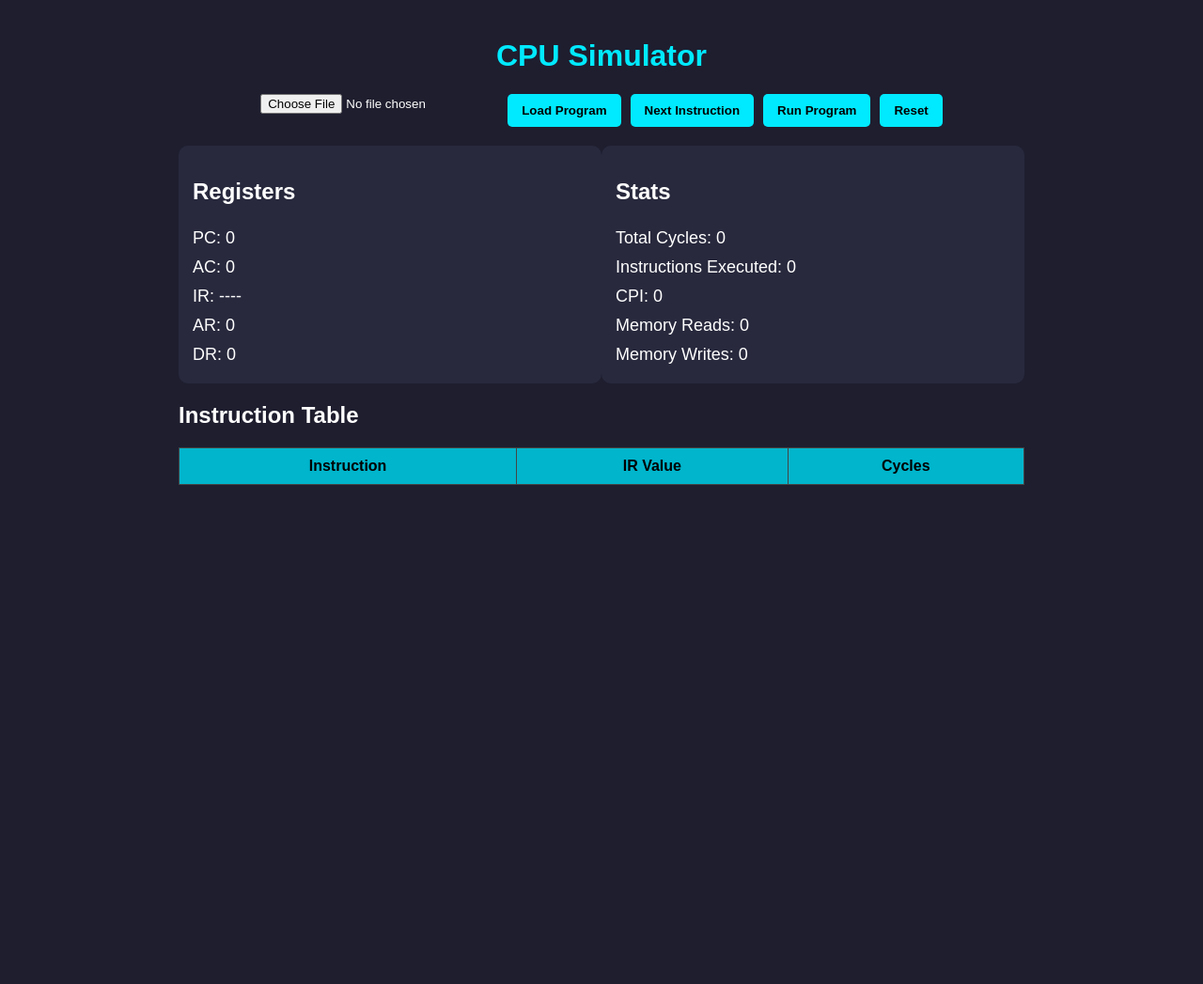
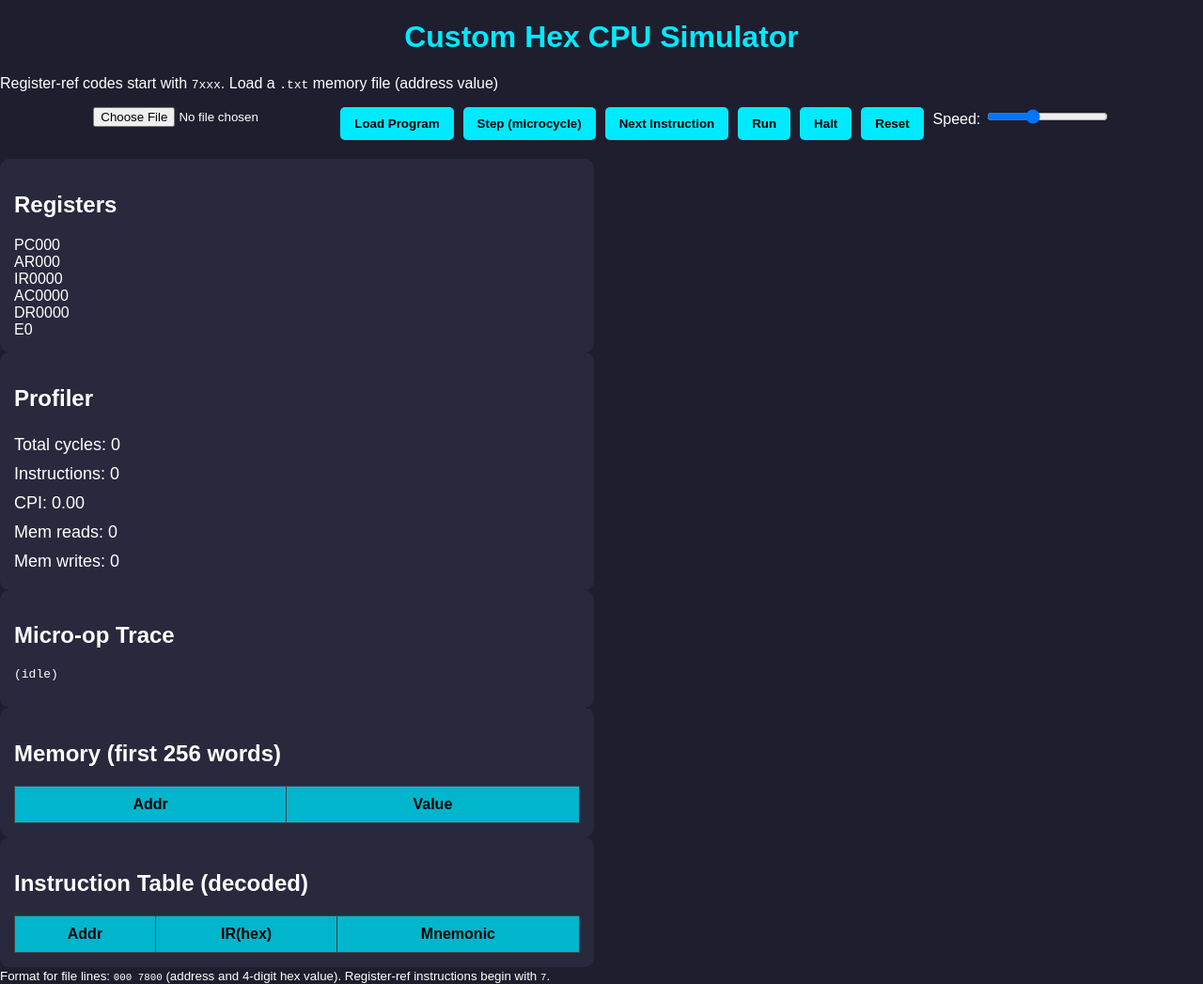
Before and after one commit to ShahadAlblooshi/cpu-simulator, a plain HTML site: page index.html in a window 1280 px wide. Shown: the whole page at 94% size. Before the commit the page ends 800 px from the top, so only its background shows below. Drawn offline with Linux system fonts and the light colour scheme.

Commit message:
Update index.html

```diff
--- a/index.html
+++ b/index.html
@@ -1,63 +1,77 @@
-<!DOCTYPE html>
+<!doctype html>
 <html lang="en">
 <head>
-  <meta charset="UTF-8">
-  <meta name="viewport" content="width=device-width, initial-scale=1.0">
-  <title>CPU Simulator</title>
-  <link rel="stylesheet" href="style.css">
+  <meta charset="utf-8" />
+  <meta name="viewport" content="width=device-width,initial-scale=1" />
+  <title>Mano-style — Custom Hex CPU Simulator</title>
+  <link rel="stylesheet" href="style.css" />
 </head>
+<body>
+  <header>
+    <h1>Custom Hex CPU Simulator</h1>
+    <p class="subtitle">Register-ref codes start with <code>7xxx</code>. Load a <code>.txt</code> memory file (address value)</p>
+  </header>
 
-<body>
-  <div class="container">
-    <h1>CPU Simulator</h1>
+  <main>
+    <section class="controls">
+      <input id="file" type="file" accept=".txt"/>
+      <button id="btnLoad">Load Program</button>
+      <button id="btnStep">Step (microcycle)</button>
+      <button id="btnInst">Next Instruction</button>
+      <button id="btnRun">Run</button>
+      <button id="btnHalt">Halt</button>
+      <button id="btnReset">Reset</button>
+      <label>Speed: <input id="speed" type="range" min="50" max="1000" step="50" value="400"/></label>
+    </section>
 
-    <div class="controls">
-      <input type="file" id="programFile" accept=".txt">
-      <button id="loadProgram">Load Program</button>
-      <button id="nextInstruction">Next Instruction</button>
-      <button id="runProgram">Run Program</button>
-      <button id="resetProgram">Reset</button>
-    </div>
-
-    <div class="dashboard">
-
-      <div class="panel">
+    <section class="toprow">
+      <div class="panel regs">
         <h2>Registers</h2>
-        <div class="registers">
-          <div>PC: <span id="PC">0</span></div>
-          <div>AC: <span id="AC">0</span></div>
-          <div>IR: <span id="IR">----</span></div>
-          <div>AR: <span id="AR">0</span></div>
-          <div>DR: <span id="DR">0</span></div>
-        </div>
+        <div class="regrow"><span class="label">PC</span><span id="vPC" class="regval">000</span></div>
+        <div class="regrow"><span class="label">AR</span><span id="vAR" class="regval">000</span></div>
+        <div class="regrow"><span class="label">IR</span><span id="vIR" class="regval">0000</span></div>
+        <div class="regrow"><span class="label">AC</span><span id="vAC" class="regval">0000</span></div>
+        <div class="regrow"><span class="label">DR</span><span id="vDR" class="regval">0000</span></div>
+        <div class="regrow"><span class="label">E</span><span id="vE" class="regval small">0</span></div>
       </div>
 
-      <div class="panel">
-        <h2>Stats</h2>
-        <div class="stats">
-          <div>Total Cycles: <span id="totalCycles">0</span></div>
-          <div>Instructions Executed: <span id="totalInstructions">0</span></div>
-          <div>CPI: <span id="cpi">0</span></div>
-          <div>Memory Reads: <span id="memoryReads">0</span></div>
-          <div>Memory Writes: <span id="memoryWrites">0</span></div>
-        </div>
+      <div class="panel stats">
+        <h2>Profiler</h2>
+        <div>Total cycles: <span id="cycles">0</span></div>
+        <div>Instructions: <span id="instrs">0</span></div>
+        <div>CPI: <span id="cpi">0.00</span></div>
+        <div>Mem reads: <span id="reads">0</span></div>
+        <div>Mem writes: <span id="writes">0</span></div>
       </div>
 
-    </div>
+      <div class="panel trace">
+        <h2>Micro-op Trace</h2>
+        <pre id="trace">(idle)</pre>
+      </div>
+    </section>
 
-    <h2>Instruction Table</h2>
-    <table id="instrTable">
-      <thead>
-        <tr>
-          <th>Instruction</th>
-          <th>IR Value</th>
-          <th>Cycles</th>
-        </tr>
-      </thead>
-      <tbody></tbody>
-    </table>
+    <section class="meminstr">
+      <div class="panel memory">
+        <h2>Memory (first 256 words)</h2>
+        <table id="memtable">
+          <thead><tr><th>Addr</th><th>Value</th></tr></thead>
+          <tbody></tbody>
+        </table>
+      </div>
 
-  </div>
+      <div class="panel itable">
+        <h2>Instruction Table (decoded)</h2>
+        <table id="itable">
+          <thead><tr><th>Addr</th><th>IR(hex)</th><th>Mnemonic</th></tr></thead>
+          <tbody></tbody>
+        </table>
+      </div>
+    </section>
+  </main>
+
+  <footer>
+    <small>Format for file lines: <code>000 7800</code> (address and 4-digit hex value). Register-ref instructions begin with <code>7</code>.</small>
+  </footer>
 
   <script src="script.js"></script>
 </body>
```
